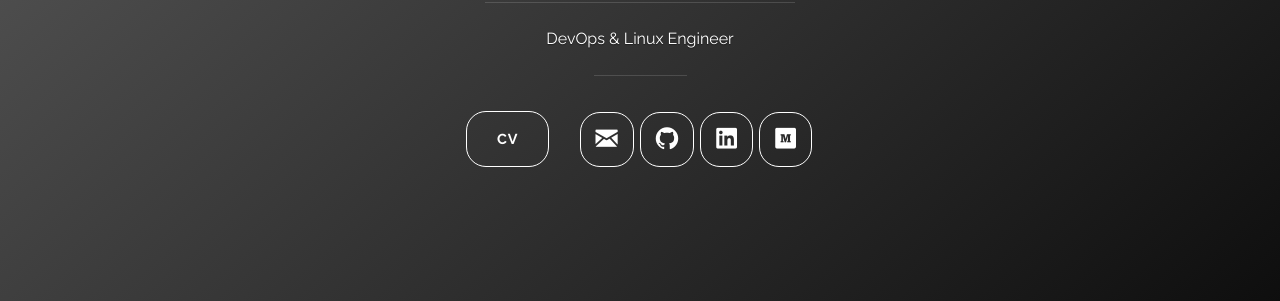
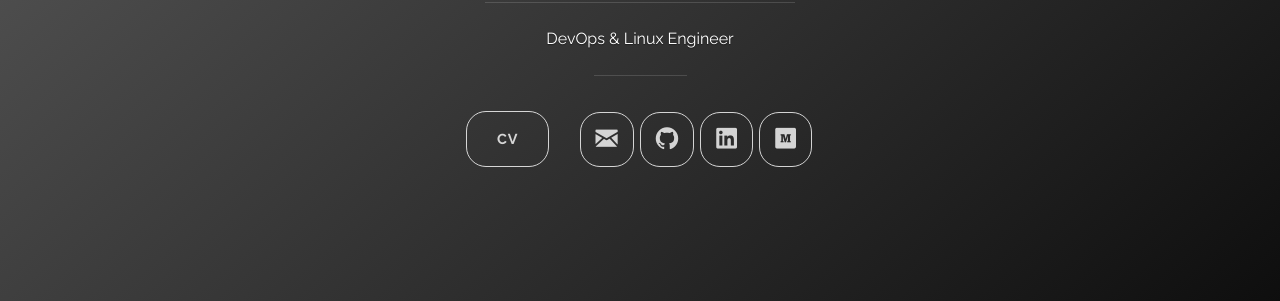
Before and after one commit to arman-shafiei/page, a Jekyll site: the page built from index.html, in a window 1280 px wide. Shown: the part 510-811 px from the top of the page. Built offline with Jekyll 4.4.1, drawn with Linux system fonts in a browser that asks for light colours; nearby versions of some CDN libraries.

Commit message:
testing font 9

```diff
--- a/index_style/css/uno.css
+++ b/index_style/css/uno.css
@@ -1385,7 +1385,7 @@
 		position: relative;
 		border-color: #FFF;
 		color: #FFF;
-		opacity: 1.8; }
+		opacity: .8; }
 		.navigation__item a:hover {
 			color: #FFF;
 			border-color: #FFF;
@@ -1420,7 +1420,7 @@
 	font-family: 'entypo';
 	font-weight: normal;
 	font-style: normal;
-	font-size: 18px; }
+	font-size: 38px; }
 
 .icon-social {
 	font-family: 'entypo-social';
```
